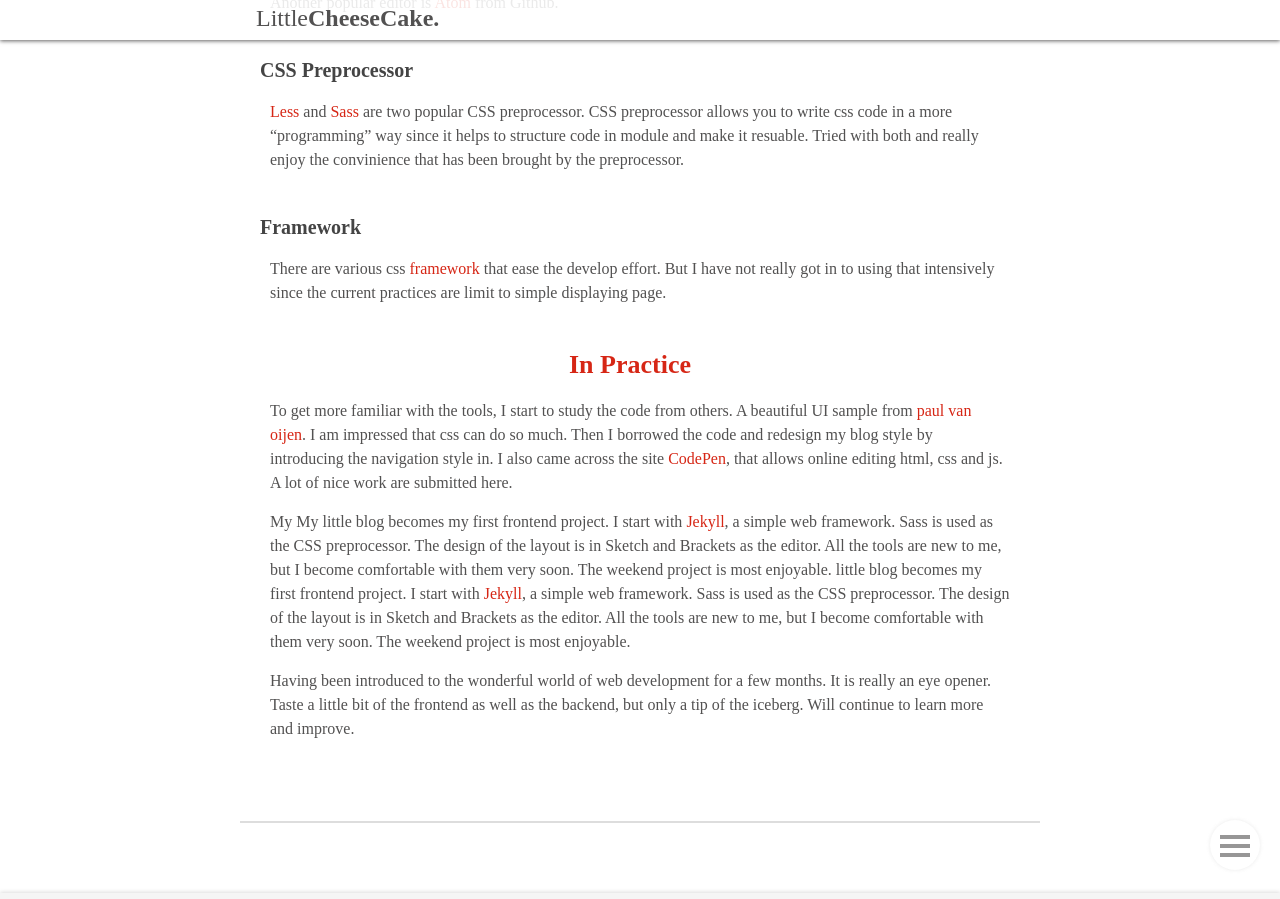
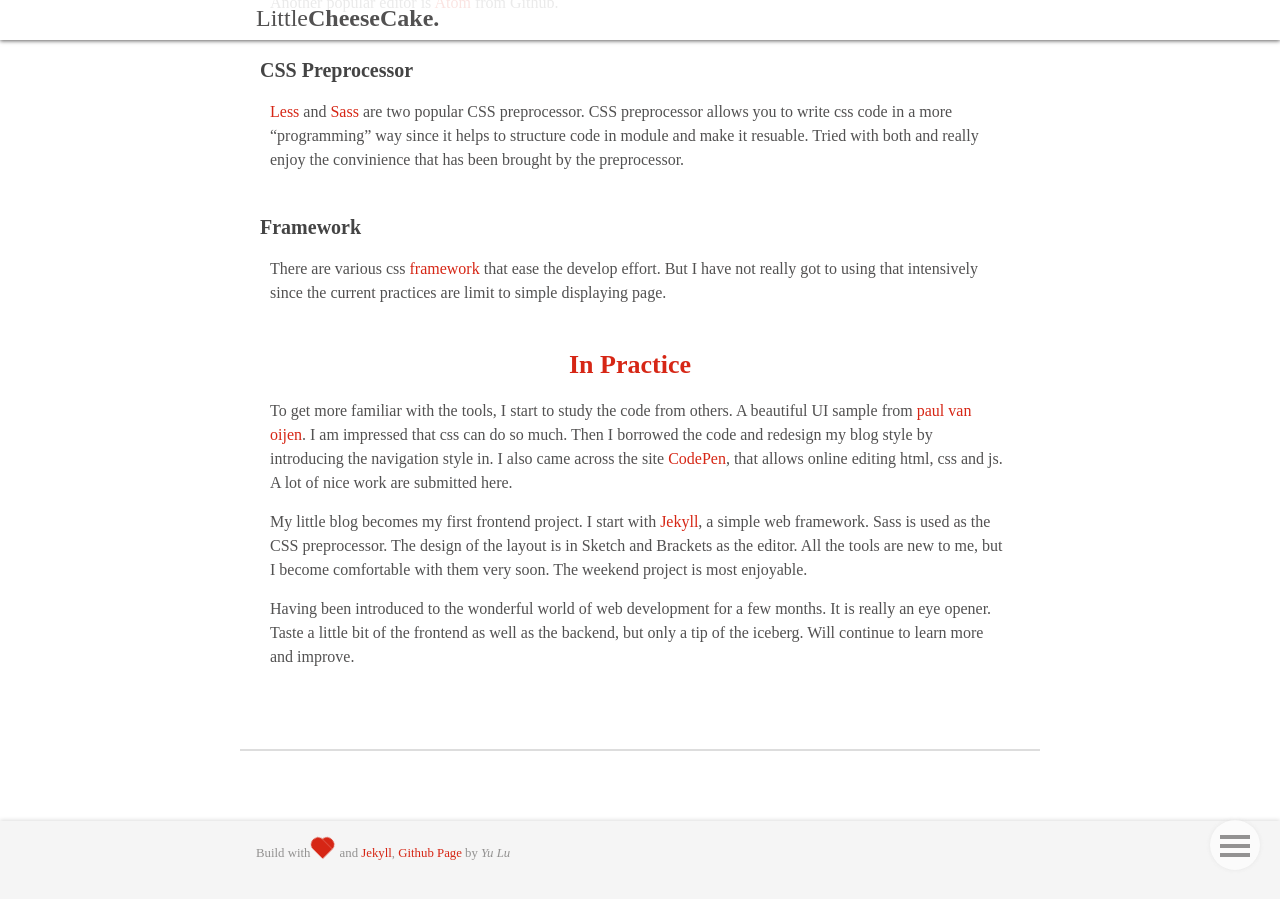
Before and after one commit to yulu/yulu.github.io, a Jekyll site: the page built from blog1/_posts/2015-03-23-frontend.md, in a window 1280 px wide and 900 px high, scrolled down 1384 px. Built offline with Jekyll 4.4.1, drawn with Linux system fonts in a browser that asks for light colours; nearby versions of some CDN libraries; some web fonts are replaced.

Commit message:
fix mistakes

```diff
--- a/blog1/_posts/2015-03-23-frontend.md
+++ b/blog1/_posts/2015-03-23-frontend.md
@@ -30,12 +30,12 @@ Another popular editor is [Atom](https://atom.io/) from Github.
 
 ####Framework
 
-There are various css [framework](http://usablica.github.io/front-end-frameworks/compare.html) that ease the develop effort. But I have not really got in to using that intensively since the current practices are limit to simple displaying page.
+There are various css [framework](http://usablica.github.io/front-end-frameworks/compare.html) that ease the develop effort. But I have not really got to using that intensively since the current practices are limit to simple displaying page.
 
 ### In Practice
 
 To get more familiar with the tools, I start to study the code from others. A beautiful UI sample from [paul van oijen](http://paulvanoijen.com/index.php). I am impressed that css can do so much. Then I borrowed the code and redesign my blog style by introducing the navigation style in. I also came across the site [CodePen](http://codepen.io/), that allows online editing html, css and js. A lot of nice work are submitted here.
 
-My My little blog becomes my first frontend project. I start with [Jekyll](http://jekyllrb.com/), a simple web framework. Sass is used as the CSS preprocessor. The design of the layout is in Sketch and Brackets as the editor. All the tools are new to me, but I become comfortable with them very soon. The weekend project is most enjoyable. little blog becomes my first frontend project. I start with [Jekyll](http://jekyllrb.com/), a simple web framework. Sass is used as the CSS preprocessor. The design of the layout is in Sketch and Brackets as the editor. All the tools are new to me, but I become comfortable with them very soon. The weekend project is most enjoyable.
+My little blog becomes my first frontend project. I start with [Jekyll](http://jekyllrb.com/), a simple web framework. Sass is used as the CSS preprocessor. The design of the layout is in Sketch and Brackets as the editor. All the tools are new to me, but I become comfortable with them very soon. The weekend project is most enjoyable.
 
 Having been introduced to the wonderful world of web development for a few months. It is really an eye opener. Taste a little bit of the frontend as well as the backend, but only a tip of the iceberg. Will continue to learn more and improve.
```
